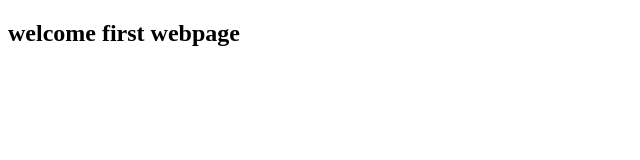
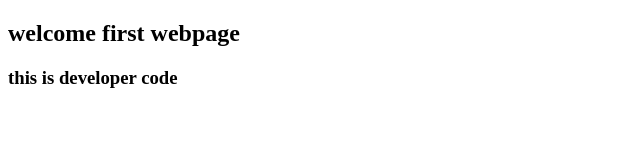
Before and after one commit to anjani107/Pratice3-, a plain HTML site: page index.html in a window 1280 px wide. Shown: the whole page, without its empty margins (0-640 px from the left). Drawn offline with Linux system fonts and the light colour scheme.

Commit message:
add developer code

```diff
--- a/index.html
+++ b/index.html
@@ -8,5 +8,6 @@
 </head>
 <body>
     <h2>welcome first webpage </h2>
+    <h3>this is developer code </h3>
 </body>
 </html>
```
